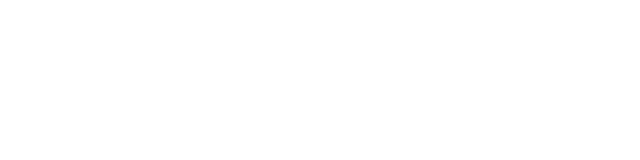
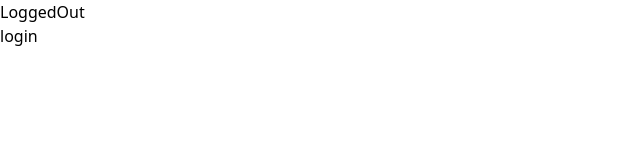
Before and after one commit to outclassstudio/outclass-eats-frontend, a React (Create React App) app: page / in a window 1280 px wide. Shown: the top 160 px of the page, without its empty margins (0-640 px from the left). Built offline with nearby package versions, Linux system fonts and the light colour scheme.

Commit message:
Feat: Set local state

```diff
--- a/src/App.tsx
+++ b/src/App.tsx
@@ -1,7 +1,27 @@
+import { gql, useQuery, useReactiveVar } from "@apollo/client";
+import { isLoggedInVar } from "./apollo";
+import { LoggedInRouter } from "./router/logged-in-router";
 import { LoggedOutRouter } from "./router/logged-out-router";
 
+//?Query정의
+//!클라이언트 캐시에 요청하기(중간에 주석쓰면 에러남)
+const IS_LOGGED_IN = gql`
+  query inLoggedIn {
+    isLoggedIn @client
+  }
+`;
+
 function App() {
-  return <LoggedOutRouter />;
+  //?기존방식
+  // const {
+  //   data: { isLoggedIn },
+  // } = useQuery(IS_LOGGED_IN);
+  //!hook을 사용하는 방식
+  const isLoggedIn = useReactiveVar(isLoggedInVar);
+
+  console.log(isLoggedIn);
+
+  return isLoggedIn ? <LoggedInRouter /> : <LoggedOutRouter />;
 }
 
 export default App;
--- a/src/apollo.ts
+++ b/src/apollo.ts
@@ -1,6 +1,22 @@
-import { ApolloClient, InMemoryCache } from "@apollo/client";
+import { ApolloClient, InMemoryCache, makeVar } from "@apollo/client";
+
+export const isLoggedInVar = makeVar(false);
 
 export const client = new ApolloClient({
   uri: "http://localhost:4000/graphql",
-  cache: new InMemoryCache(),
+  cache: new InMemoryCache({
+    typePolicies: {
+      Query: {
+        fields: {
+          isLoggedIn: {
+            //!field의 값을 반환
+            //?reactivevar의 경우 함수형으로 표현
+            read() {
+              return isLoggedInVar();
+            },
+          },
+        },
+      },
+    },
+  }),
 });
--- a/src/router/logged-in-router.tsx
+++ b/src/router/logged-in-router.tsx
@@ -1 +1,14 @@
-export const LoggedInRouter = () => <span></span>;
+import { isLoggedInVar } from "../apollo";
+
+export const LoggedInRouter = () => {
+  const onClick = () => {
+    isLoggedInVar(false);
+  };
+
+  return (
+    <div>
+      <h1>Logged In</h1>
+      <button onClick={onClick}>Logout</button>
+    </div>
+  );
+};
--- a/src/router/logged-out-router.tsx
+++ b/src/router/logged-out-router.tsx
@@ -1 +1,14 @@
-export const LoggedOutRouter = () => <span></span>;
+import { isLoggedInVar } from "../apollo";
+
+export const LoggedOutRouter = () => {
+  const onClick = () => {
+    isLoggedInVar(true);
+  };
+
+  return (
+    <div>
+      <h1>LoggedOut</h1>
+      <button onClick={onClick}>login</button>
+    </div>
+  );
+};
```
